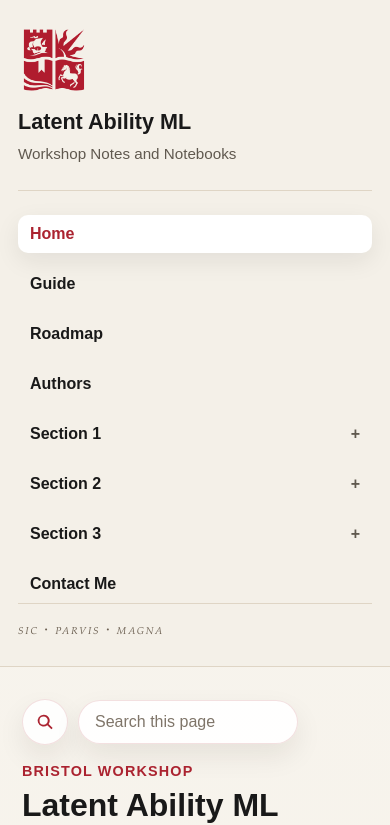
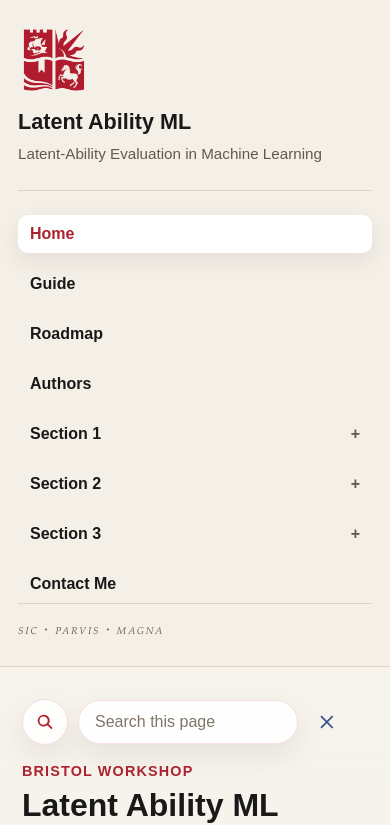
Before and after one commit to Manuelfjr/latent-ability-ml, a Jekyll site: the page built from site/index.md, in a window 390 px wide. Shown: the top 825 px of the page. Built offline with Jekyll 4.4.1, drawn with Linux system fonts in a browser that asks for light colours; some of the changed lines change nothing that is shown.

Commit message:
update: search bar and other

```diff
--- a/site/_layouts/default.html
+++ b/site/_layouts/default.html
@@ -19,7 +19,7 @@
             />
           </a>
           <div class="sidebar-title">Latent Ability ML</div>
-          <div class="sidebar-subtitle">Workshop Notes and Notebooks</div>
+          <div class="sidebar-subtitle">Latent-Ability Evaluation in Machine Learning</div>
         </div>
 
         <nav class="sidebar-nav" aria-label="Workshop navigation">
@@ -83,6 +83,13 @@
               placeholder="Search this page"
               aria-label="Search this page"
             />
+            <button class="page-search-clear" type="button" id="page-search-clear" aria-label="Clear search">
+              <svg viewBox="0 0 24 24" aria-hidden="true">
+                <path
+                  d="M18.3 5.71 12 12l6.3 6.29-1.42 1.42L10.59 13.4 4.29 19.7 2.88 18.3 9.17 12 2.88 5.71 4.29 4.29l6.3 6.3 6.29-6.3Z"
+                />
+              </svg>
+            </button>
           </form>
         </div>
         {% if page.eyebrow %}
@@ -108,38 +115,122 @@
       (() => {
         const input = document.getElementById("page-search-input");
         const button = document.getElementById("page-search-button");
-        if (!input || !button) return;
+        const clearButton = document.getElementById("page-search-clear");
+        const content = document.querySelector(".content");
+        if (!input || !button || !clearButton || !content) return;
 
-        let lastQuery = "";
+        let matches = [];
+        let activeIndex = -1;
 
-        const runSearch = () => {
-          const query = input.value.trim();
+        const clearMarks = () => {
+          matches.forEach((mark) => {
+            const parent = mark.parentNode;
+            if (!parent) return;
+            parent.replaceChild(document.createTextNode(mark.textContent || ""), mark);
+            parent.normalize();
+          });
+          matches = [];
+          activeIndex = -1;
+        };
+
+        const escapeRegExp = (value) => value.replace(/[.*+?^${}()|[\]\\]/g, "\\$&");
+
+        const shouldSkipNode = (node) => {
+          const parentElement = node.parentElement;
+          if (!parentElement) return true;
+          return Boolean(
+            parentElement.closest(".page-search") ||
+              parentElement.closest("script") ||
+              parentElement.closest("style") ||
+              parentElement.closest("mark")
+          );
+        };
+
+        const highlightQuery = (query) => {
+          clearMarks();
           if (!query) return;
 
-          const sameQuery = query === lastQuery;
-          lastQuery = query;
+          const walker = document.createTreeWalker(content, NodeFilter.SHOW_TEXT, {
+            acceptNode(node) {
+              if (!node.nodeValue || !node.nodeValue.trim() || shouldSkipNode(node)) {
+                return NodeFilter.FILTER_REJECT;
+              }
+              return node.nodeValue.toLowerCase().includes(query.toLowerCase())
+                ? NodeFilter.FILTER_ACCEPT
+                : NodeFilter.FILTER_REJECT;
+            },
+          });
 
-          if (typeof window.find === "function") {
-            const found = window.find(query, false, !sameQuery, true, false, false, false);
-            if (found) return;
-            window.find(query, false, false, true, false, false, false);
+          const textNodes = [];
+          while (walker.nextNode()) {
+            textNodes.push(walker.currentNode);
           }
+
+          const regex = new RegExp(`(${escapeRegExp(query)})`, "gi");
+
+          textNodes.forEach((node) => {
+            const parent = node.parentNode;
+            if (!parent) return;
+
+            const fragment = document.createDocumentFragment();
+            const parts = node.nodeValue.split(regex);
+
+            if (parts.length === 1) return;
+
+            parts.forEach((part) => {
+              if (!part) return;
+              if (part.toLowerCase() === query.toLowerCase()) {
+                const mark = document.createElement("mark");
+                mark.className = "page-search-highlight";
+                mark.textContent = part;
+                fragment.appendChild(mark);
+                matches.push(mark);
+              } else {
+                fragment.appendChild(document.createTextNode(part));
+              }
+            });
+
+            parent.replaceChild(fragment, node);
+          });
+
+          if (matches.length) {
+            activeIndex = 0;
+            matches[0].classList.add("active");
+            matches[0].scrollIntoView({ behavior: "smooth", block: "center" });
+          }
+        };
+
+        const activateMatch = (index) => {
+          if (!matches.length) return;
+          matches.forEach((mark) => mark.classList.remove("active"));
+          activeIndex = ((index % matches.length) + matches.length) % matches.length;
+          matches[activeIndex].classList.add("active");
+          matches[activeIndex].scrollIntoView({ behavior: "smooth", block: "center" });
         };
 
         button.addEventListener("click", () => {
           input.focus();
-          runSearch();
+        });
+
+        clearButton.addEventListener("click", () => {
+          input.value = "";
+          clearMarks();
+          input.focus();
+        });
+
+        input.addEventListener("input", () => {
+          highlightQuery(input.value.trim());
         });
 
         input.addEventListener("keydown", (event) => {
           if (event.key === "Enter") {
             event.preventDefault();
-            runSearch();
+            activateMatch(activeIndex + 1);
           }
           if (event.key === "Escape") {
             input.value = "";
+            clearMarks();
             input.blur();
-            lastQuery = "";
           }
         });
       })();
--- a/site/assets/css/style.css
+++ b/site/assets/css/style.css
@@ -168,9 +168,9 @@
 }
 
 .page-search {
-  position: absolute;
-  top: 28px;
-  right: 32px;
+  position: fixed;
+  top: 26px;
+  right: 34px;
   z-index: 20;
 }
 
@@ -221,11 +221,41 @@
   transition: width 220ms ease, opacity 180ms ease, padding 220ms ease, margin 220ms ease;
 }
 
+.page-search-clear {
+  width: 40px;
+  height: 40px;
+  border: 0;
+  border-radius: 999px;
+  background: transparent;
+  color: #35518e;
+  display: inline-flex;
+  align-items: center;
+  justify-content: center;
+  cursor: pointer;
+  opacity: 0;
+  pointer-events: none;
+  transform: scale(0.9);
+  transition: opacity 180ms ease, transform 180ms ease;
+}
+
+.page-search-clear svg {
+  width: 20px;
+  height: 20px;
+  fill: currentColor;
+}
+
 .page-search:hover .page-search-input,
 .page-search:focus-within .page-search-input {
-  width: 260px;
+  width: 340px;
   opacity: 1;
   pointer-events: auto;
+}
+
+.page-search:hover .page-search-clear,
+.page-search:focus-within .page-search-clear {
+  opacity: 1;
+  pointer-events: auto;
+  transform: scale(1);
 }
 
 .page-search-input::placeholder {
@@ -235,6 +265,18 @@
 .page-search-input:focus {
   outline: 2px solid rgba(171, 35, 48, 0.22);
   outline-offset: 0;
+}
+
+.page-search-highlight {
+  background: #f4dd77;
+  color: var(--ink);
+  padding: 0.04em 0.08em;
+  border-radius: 0.2em;
+}
+
+.page-search-highlight.active {
+  background: #f0b32d;
+  box-shadow: 0 0 0 2px rgba(171, 35, 48, 0.14);
 }
 
 .eyebrow {
@@ -465,6 +507,12 @@
     pointer-events: auto;
   }
 
+  .page-search-clear {
+    opacity: 1;
+    pointer-events: auto;
+    transform: scale(1);
+  }
+
   .corner-logos {
     right: 14px;
     bottom: 12px;
```
Also changed, not shown: 16 other files.
